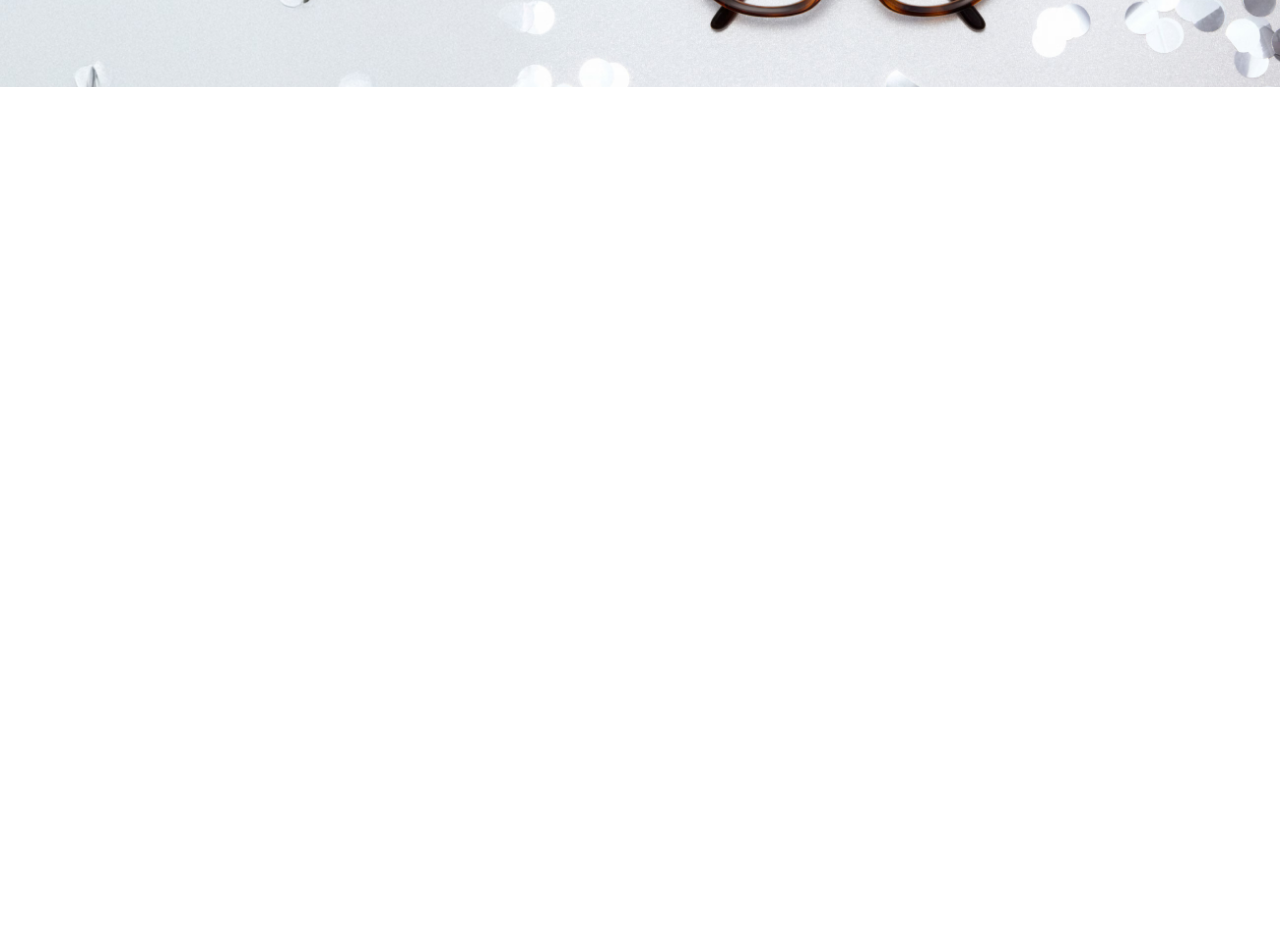
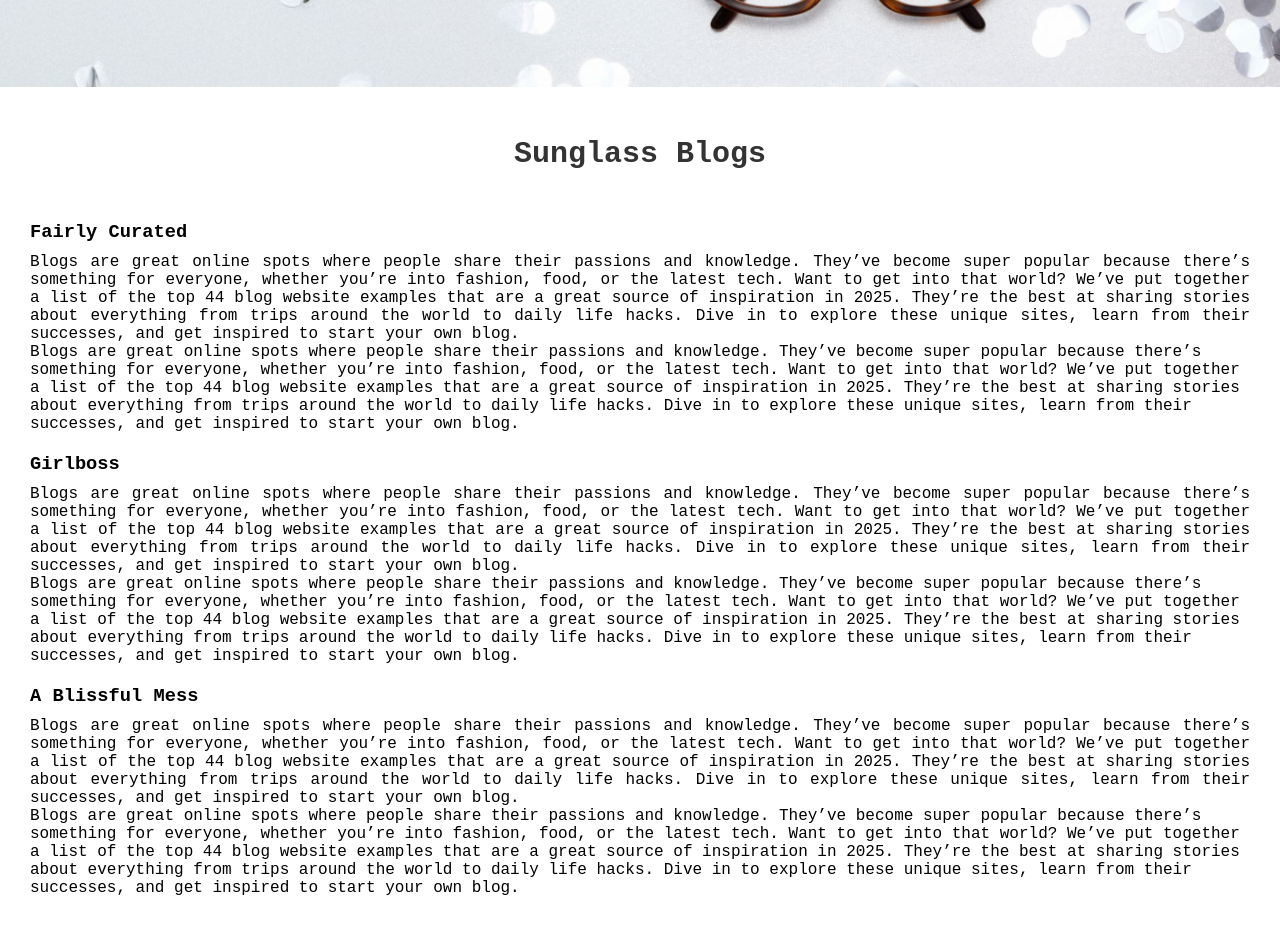
Before and after one commit to borhansiddque/simple-web-page, a plain HTML site: page index.html in a window 1280 px wide. Shown: the part 480-1414 px from the top of the page. Before the commit the page ends 800 px from the top, so only its background shows below. Drawn offline with Linux system fonts and the light colour scheme.

Commit message:
Sunglass Section added

```diff
--- a/index.html
+++ b/index.html
@@ -15,5 +15,25 @@
             <h1 class="hero-title">Welcome Our Sunglass Shop</h1>
         </div>
     </header>
+    <section>
+        <div class="blogs-container">
+            <h3 class="blogs-section-title">Sunglass Blogs</h3>
+            <div class="blog blog-one">
+                <h3 class="blog-title">Fairly Curated</h3>
+                <p class="blog-description">Blogs are great online spots where people share their passions and knowledge. They’ve become super popular because there’s something for everyone, whether you’re into fashion, food, or the latest tech. Want to get into that world? We’ve put together a list of the top 44 blog website examples that are a great source of inspiration in 2025. They’re the best at sharing stories about everything from trips around the world to daily life hacks. Dive in to explore these unique sites, learn from their successes, and get inspired to start your own blog.</p>
+                <p>Blogs are great online spots where people share their passions and knowledge. They’ve become super popular because there’s something for everyone, whether you’re into fashion, food, or the latest tech. Want to get into that world? We’ve put together a list of the top 44 blog website examples that are a great source of inspiration in 2025. They’re the best at sharing stories about everything from trips around the world to daily life hacks. Dive in to explore these unique sites, learn from their successes, and get inspired to start your own blog.</p>
+            </div>
+            <div class="blog blog-two">
+                <h3 class="blog-title">Girlboss</h3>
+                <p class="blog-description">Blogs are great online spots where people share their passions and knowledge. They’ve become super popular because there’s something for everyone, whether you’re into fashion, food, or the latest tech. Want to get into that world? We’ve put together a list of the top 44 blog website examples that are a great source of inspiration in 2025. They’re the best at sharing stories about everything from trips around the world to daily life hacks. Dive in to explore these unique sites, learn from their successes, and get inspired to start your own blog.</p>
+                <p>Blogs are great online spots where people share their passions and knowledge. They’ve become super popular because there’s something for everyone, whether you’re into fashion, food, or the latest tech. Want to get into that world? We’ve put together a list of the top 44 blog website examples that are a great source of inspiration in 2025. They’re the best at sharing stories about everything from trips around the world to daily life hacks. Dive in to explore these unique sites, learn from their successes, and get inspired to start your own blog.</p>
+            </div>
+            <div class="blog blog-three">
+                <h3 class="blog-title">A Blissful Mess</h3>
+                <p class="blog-description">Blogs are great online spots where people share their passions and knowledge. They’ve become super popular because there’s something for everyone, whether you’re into fashion, food, or the latest tech. Want to get into that world? We’ve put together a list of the top 44 blog website examples that are a great source of inspiration in 2025. They’re the best at sharing stories about everything from trips around the world to daily life hacks. Dive in to explore these unique sites, learn from their successes, and get inspired to start your own blog.</p>
+                <p>Blogs are great online spots where people share their passions and knowledge. They’ve become super popular because there’s something for everyone, whether you’re into fashion, food, or the latest tech. Want to get into that world? We’ve put together a list of the top 44 blog website examples that are a great source of inspiration in 2025. They’re the best at sharing stories about everything from trips around the world to daily life hacks. Dive in to explore these unique sites, learn from their successes, and get inspired to start your own blog.</p>
+            </div>
+        </div>
+    </section>
 </body>
 </html>
--- a/styles/style.css
+++ b/styles/style.css
@@ -30,3 +30,30 @@ nav {
     font-weight: 600;
     font-style: italic;
 }
+
+.blogs-container {
+    margin: 50px 0px;
+    padding: 0px 30px;
+}
+
+.blogs-section-title {
+    text-align: center;
+    font-size: 30px;
+    color: #333;
+}
+
+.blog {
+    margin-top: 20px;
+}
+
+.blog-one {
+    margin-top: 50px;
+}
+
+.blog-title {
+    margin-bottom: 10px;
+}
+
+.blog-description {
+    text-align: justify;
+}
```
